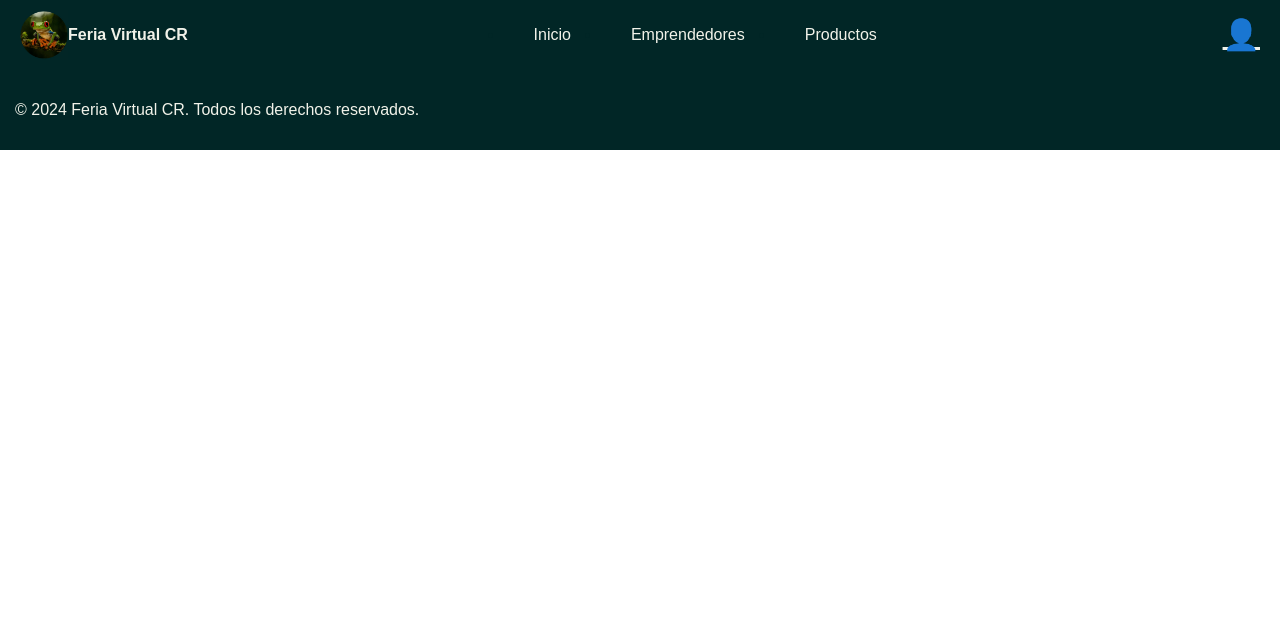
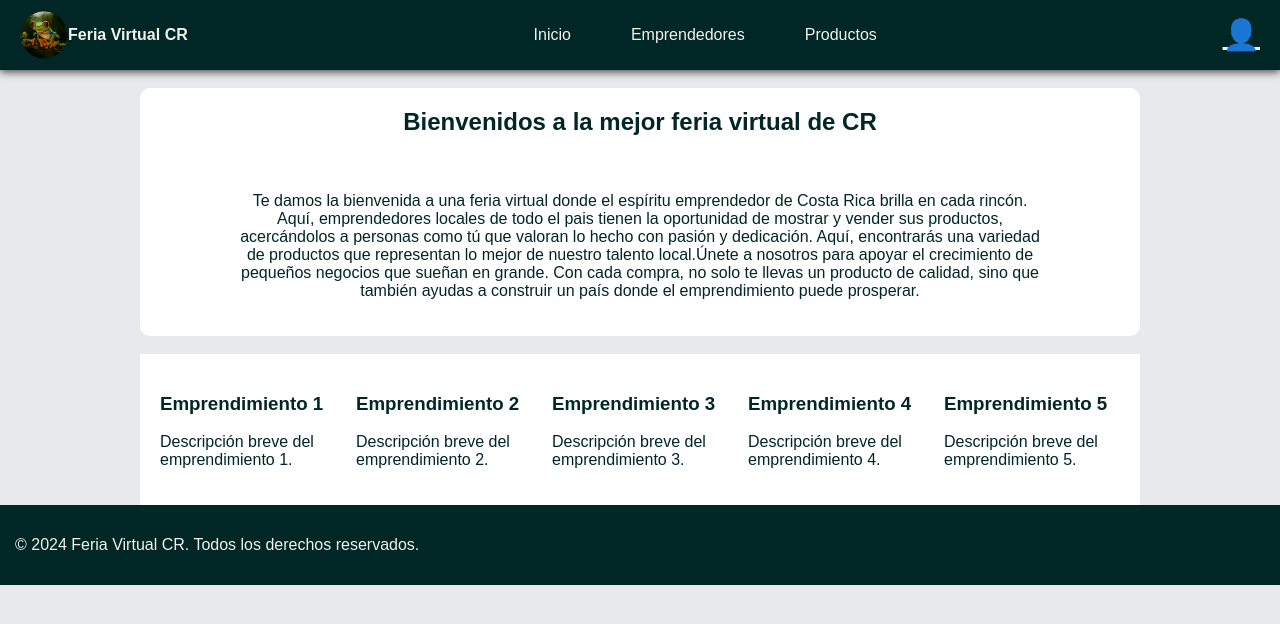
Before and after one commit to Nqxho010/AmbienteWeb, a PHP site: page /Minor/plantillaBase.html in a window 1280 px wide. Shown: the top 624 px of the page. Run offline with PHP 8.4, Linux system fonts and the light colour scheme.

Commit message:
Pag Principal Empleados
Html de la pagina principal de empleados

```diff
--- a/Minor/css/main.css
+++ b/Minor/css/main.css
@@ -11,8 +11,9 @@ body {
     font-family: Arial, sans-serif;
     margin: 0;
     padding: 0;
-    background-color: var(--fondo-);
+    background-color: var(--fondo);
     color: var(--texto-oscuro);
+    min-height: 100%;
 }
 
 /* ================================================================ */
@@ -49,3 +50,44 @@ body {
     background-color: var(--rojo-claro);
     transform: scale(1.05);
 }
+
+
+
+.grid-container-wel {
+    display: grid;
+    place-items: center;  /* Centra el contenido en ambas direcciones */
+    width: 1000px;
+    background-color: #ffffff; /* Color de fondo */
+    margin: auto;
+    border-radius: 10px;
+}
+
+/* Estilos del recuadro */
+.grid-texto {
+    width: 80%;  /* Ajusta el tamaño del recuadro según necesites */
+    padding: 20px;
+    background-color: #ffffff;
+    border-radius: 8px;
+    text-align: center;  /* Centra el texto dentro del recuadro */
+}
+
+  .carousel-container-emp {
+    display: flex;
+    margin: auto;
+    overflow-x: auto; /* Permite el deslizamiento horizontal */
+    gap: 20px;        /* Espacio entre los cuadros */
+    padding: 20px;     /* Espacio dentro del contenedor */
+    width: 75%;       /* Ancho completo de la página */
+    background-color: hsl(0, 0%, 100%);
+}
+
+.item-carousel-emp {
+    width: 250px; /* Ancho fijo para cada cuadro */
+    background-color: #ffffff;
+    border-radius: 8px;  /* Bordes redondeados */
+    padding: 15px;
+    box-shadow: 0px 4px 8px rgba(0, 0, 0, 0.1);
+    text-align: center;
+    flex-shrink: 0; /* Evita que los cuadros se encojan */
+    transition: transform 0.3s ease; /* Efecto suave al deslizar */
+}
--- a/Minor/plantillaBase.html
+++ b/Minor/plantillaBase.html
@@ -1,3 +1,7 @@
+<!DOCTYPE html>
+<html lang="en">
+
+
 <!DOCTYPE html>
 <html lang="en">
 
@@ -11,6 +15,7 @@
 </head>
 
 <body>
+
     <header class="header">
 
         <!-- Componente de logo -->
@@ -40,8 +45,42 @@
         </div>
     </header>
 
+        <br>
+
+        <div class="grid-container-wel">
+
+            <div><h2>Bienvenidos a la mejor feria virtual de CR</h2></div>
+
+                <div class="grid-texto"><p>Te damos la bienvenida a una feria virtual donde el espíritu emprendedor de Costa Rica brilla en cada rincón. Aquí, emprendedores locales de todo el pais tienen la oportunidad de mostrar y vender sus productos, acercándolos a personas como tú que valoran lo hecho con pasión y dedicación. Aquí, encontrarás una variedad de productos que representan lo mejor de nuestro talento local.Únete a nosotros para apoyar el crecimiento de pequeños negocios que sueñan en grande. Con cada compra, no solo te llevas un producto de calidad, sino que también ayudas a construir un país donde el emprendimiento puede prosperar.</p></div>
+
+        </div>
+
+        <br>
+
+        <div class="carousel-container-emp"><!--emprendedores-->
+            <div class="item-carouserl-emp">
+                <h3>Emprendimiento 1</h3>
+                <p>Descripción breve del emprendimiento 1.</p>
+            </div>
+            <div class="item-carouserl-emp">
+                <h3>Emprendimiento 2</h3>
+                <p>Descripción breve del emprendimiento 2.</p>
+            </div>
+            <div class="item-carouserl-emp">
+                <h3>Emprendimiento 3</h3>
+                <p>Descripción breve del emprendimiento 3.</p>
+            </div>
+            <div class="item-carouserl-emp">
+                <h3>Emprendimiento 4</h3>
+                <p>Descripción breve del emprendimiento 4.</p>
+            </div>
+            <div class="item-carouserl-emp">
+                <h3>Emprendimiento 5</h3>
+                <p>Descripción breve del emprendimiento 5.</p>
+            </div>
+        </div>
+
     <script src="js/menuUsuario.js"></script>
-
     <footer class="footer">
         <div>
             <p class="footer__derechos">&copy; 2024 Feria Virtual CR. Todos los derechos reservados.</p>
```
